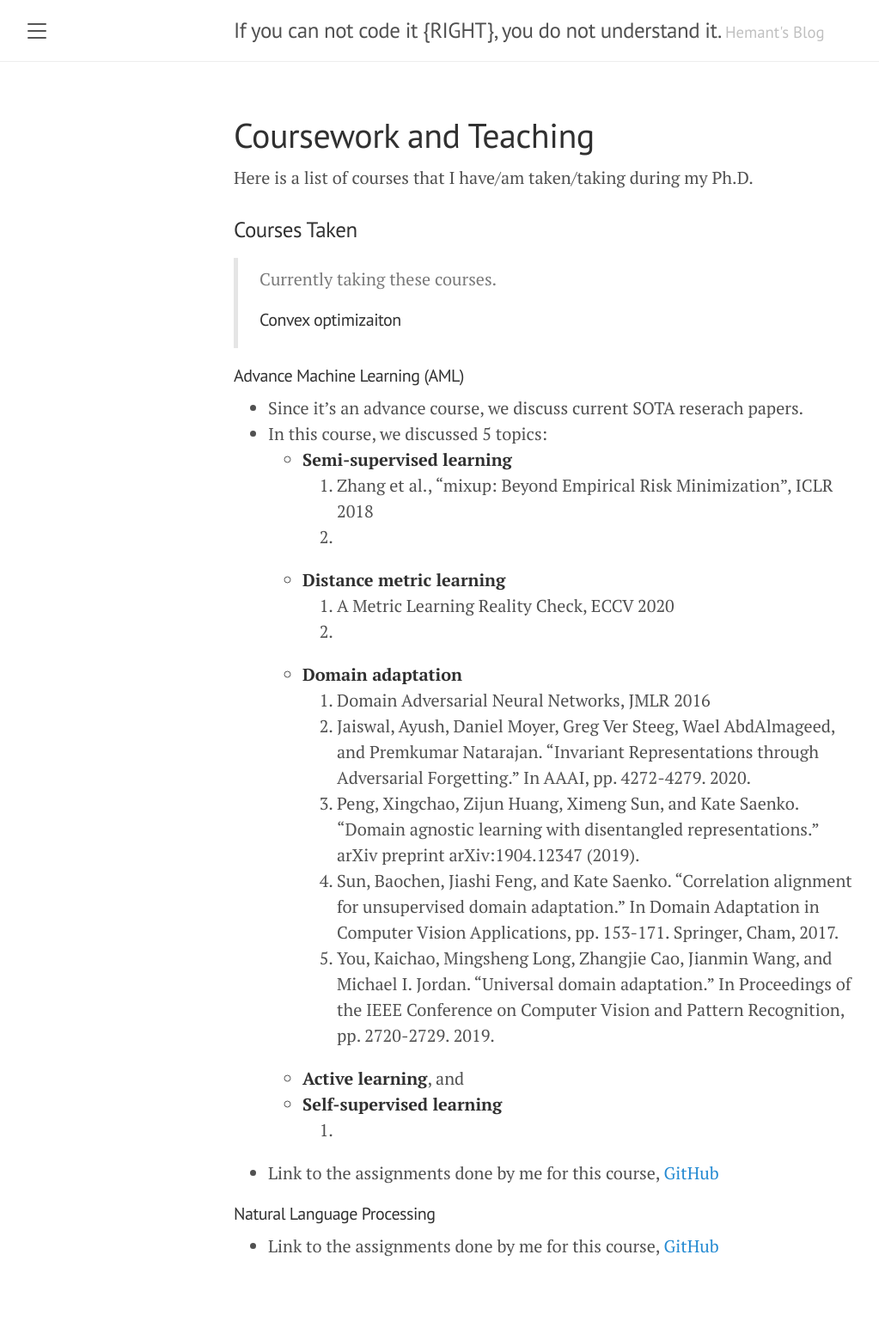
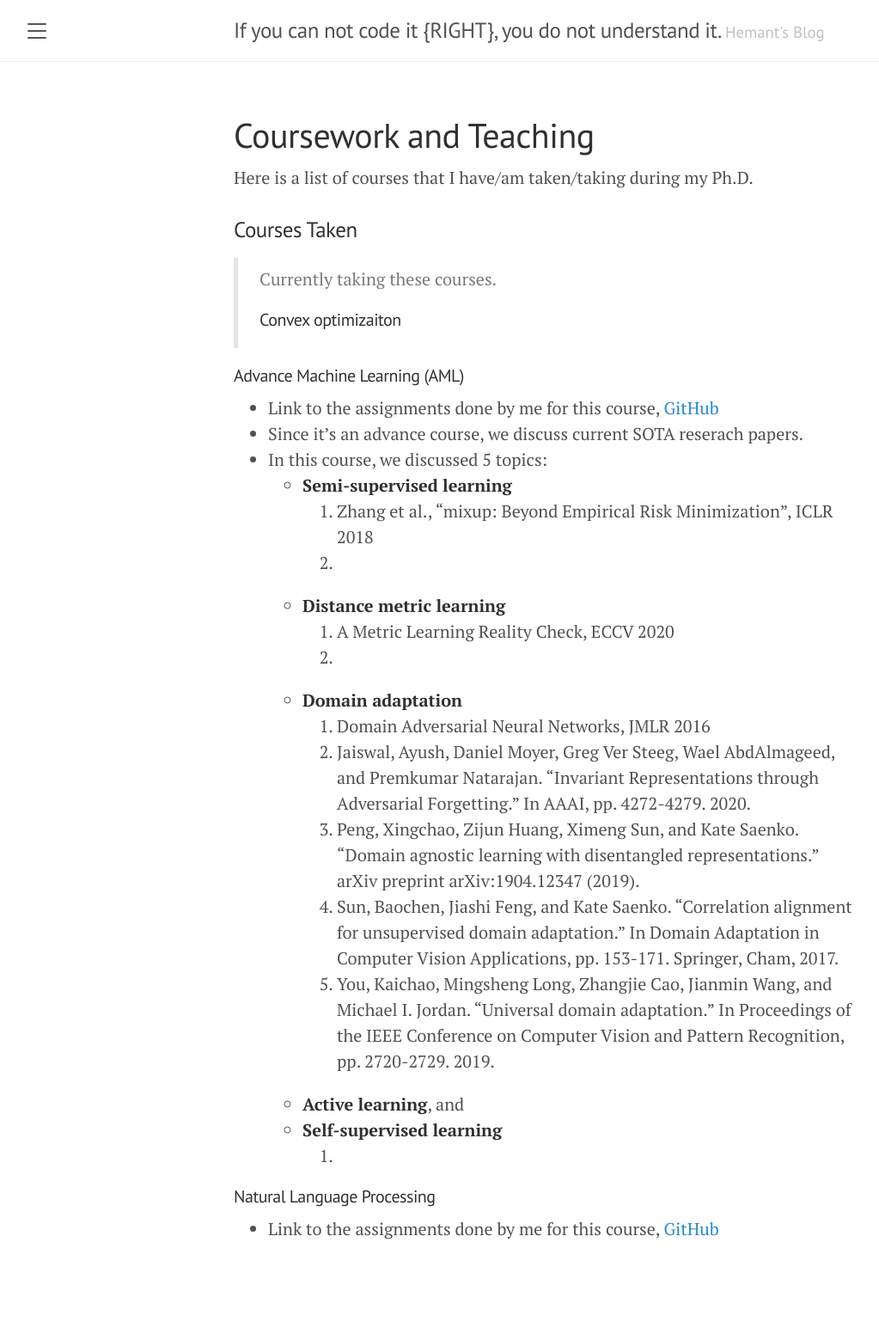
Before and after one commit to raotnameh/raotnameh.github.io, a Jekyll site: the page built from coursework.md, in a window 1280 px wide. Shown: the whole page at 86% size, without its empty margins (8-1031 px from the left). Built offline with Jekyll 4.4.1, drawn with Linux system fonts in a browser that asks for light colours; some of the changed lines change nothing that is shown.

Commit message:
It's just my website

```diff
--- a/coursework.md
+++ b/coursework.md
@@ -14,6 +14,7 @@ Here is a list of courses that I have/am taken/taking during my Ph.D.
 
 
 #### Advance Machine Learning (AML)
++ Link to the assignments done by me for this course, [GitHub](https://github.com/raotnameh/AML_Course)
 + Since it's an advance course, we discuss current SOTA reserach papers.
 + In this course, we discussed 5 topics:
   + **Semi-supervised learning**
@@ -32,9 +33,6 @@ Here is a list of courses that I have/am taken/taking during my Ph.D.
   + **Self-supervised learning**
     1.
 
-
-+ Link to the assignments done by me for this course, [GitHub](https://github.com/raotnameh/AML_Course)
-
 #### Natural Language Processing
 + Link to the assignments done by me for this course, [GitHub](https://github.com/raotnameh/NLP_LECTURE)
 
```
